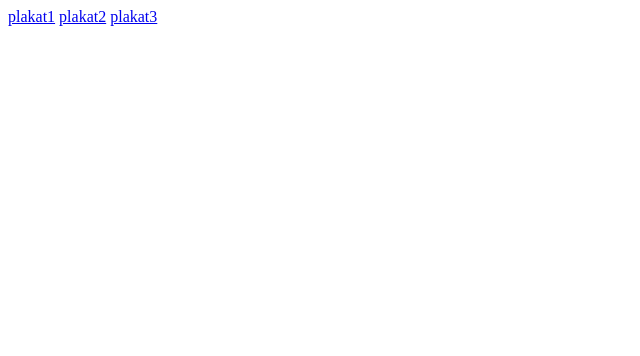
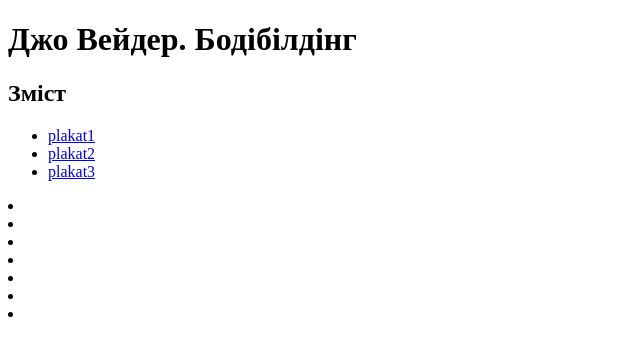
Before and after one commit to AVasilaki/weider-bodybuilding-book, a website: page index.html in a window 1280 px wide. Shown: the whole page, without its empty margins (0-640 px from the left). Drawn offline with Linux system fonts and the light colour scheme.

Commit message:
Update index.html

```diff
--- a/index.html
+++ b/index.html
@@ -6,8 +6,20 @@
     <title>Atlet</title>
   </head>
   <body>
-    <a href="../atlet/plakat1.html">plakat1</a>
-    <a href="../atlet/plakat2.html">plakat2</a>
-    <a href="../atlet/plakat3.html">plakat3</a>
+    <h1>Джо Вейдер. Бодібілдінг</h1>
+    <h2>Зміст</h2>
+    <ul><li><a href="../atlet/plakat1.html">plakat1</a></li>
+    <li><a href="../atlet/plakat2.html">plakat2</a></li>
+    <li><a href="../atlet/plakat3.html">plakat3</a></ul></li>
+    <li></li>
+    <li></li>
+    <li></li>
+    <li></li>
+    <li></li>
+    <li></li>
+    <li></li>
+
+
+
   </body>
 </html>
```
